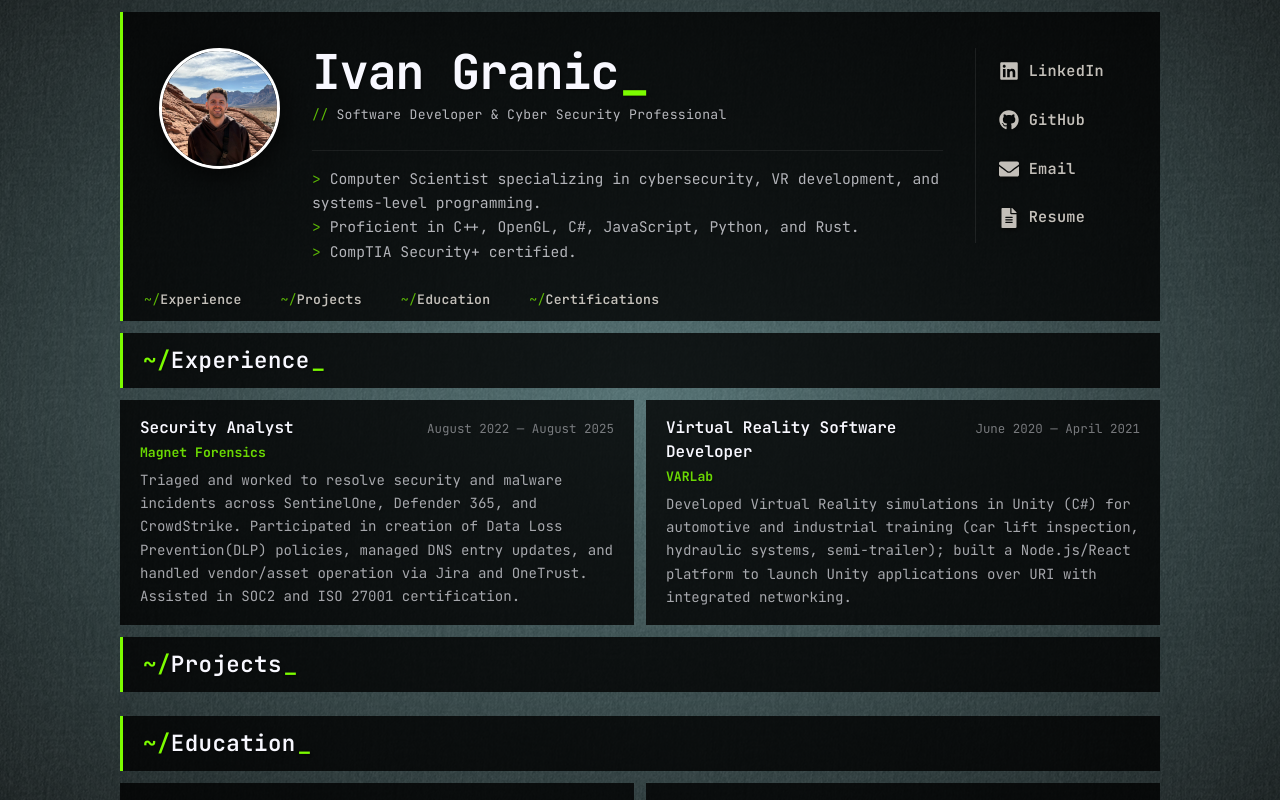
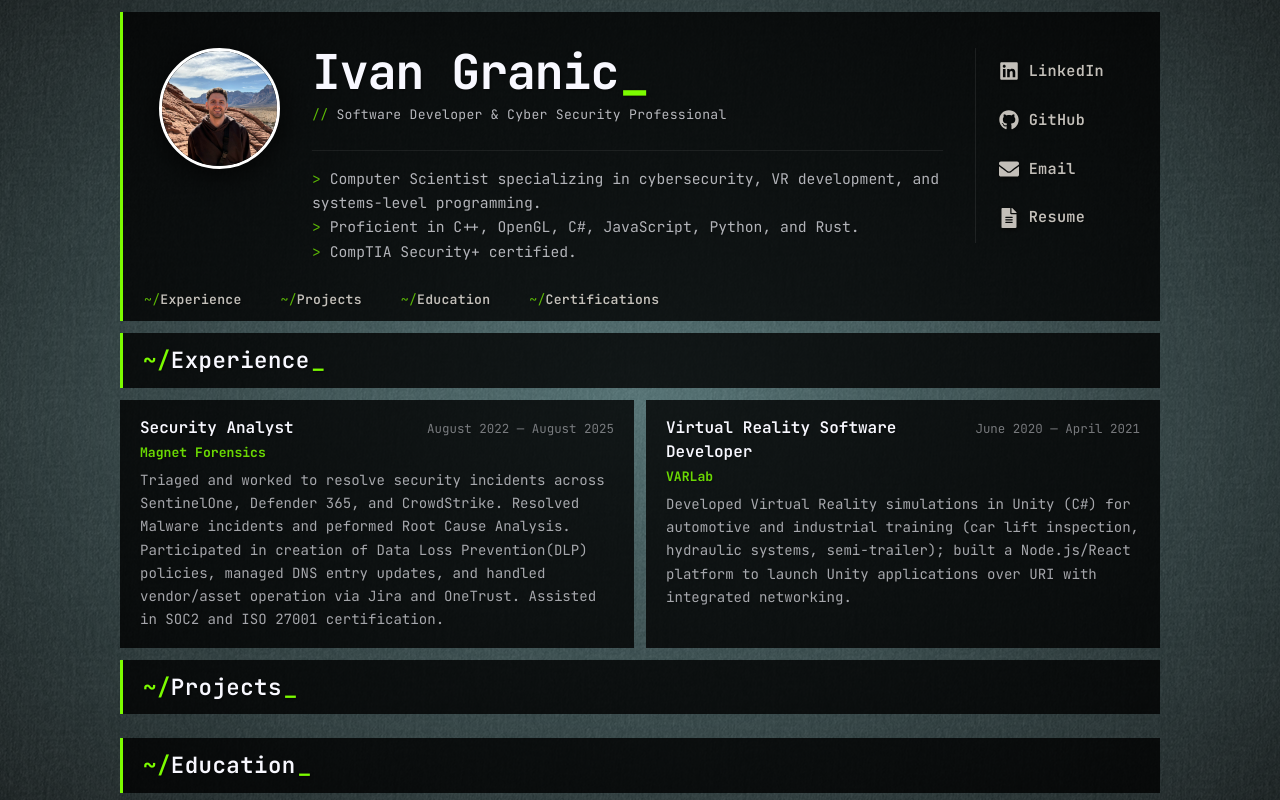
Before and after one commit to igranic8720/Portfolio, a React (Vite) app: page / in a window 1280 px wide. Shown: the top 800 px of the page. Built offline with nearby package versions, Linux system fonts and the light colour scheme; no server answers.

Commit message:
updated description

```diff
--- a/src/components/ExperienceSection.jsx
+++ b/src/components/ExperienceSection.jsx
@@ -6,7 +6,7 @@ const experience = [
     role: 'Security Analyst',
     company: 'Magnet Forensics',
     date: 'August 2022 — August 2025',
-    description: 'Triaged and worked to resolve security and malware incidents across SentinelOne, Defender 365, and CrowdStrike. Participated in creation of Data Loss Prevention(DLP) policies, managed DNS entry updates, and  handled vendor/asset operation via Jira and OneTrust. Assisted in SOC2 and ISO 27001 certification.',
+    description: 'Triaged and worked to resolve security incidents across SentinelOne, Defender 365, and CrowdStrike.  Resolved Malware incidents and peformed Root Cause Analysis. Participated in creation of Data Loss Prevention(DLP) policies, managed DNS entry updates, and  handled vendor/asset operation via Jira and OneTrust. Assisted in SOC2 and ISO 27001 certification.',
   },
   {
     role: 'Virtual Reality Software Developer',
```
